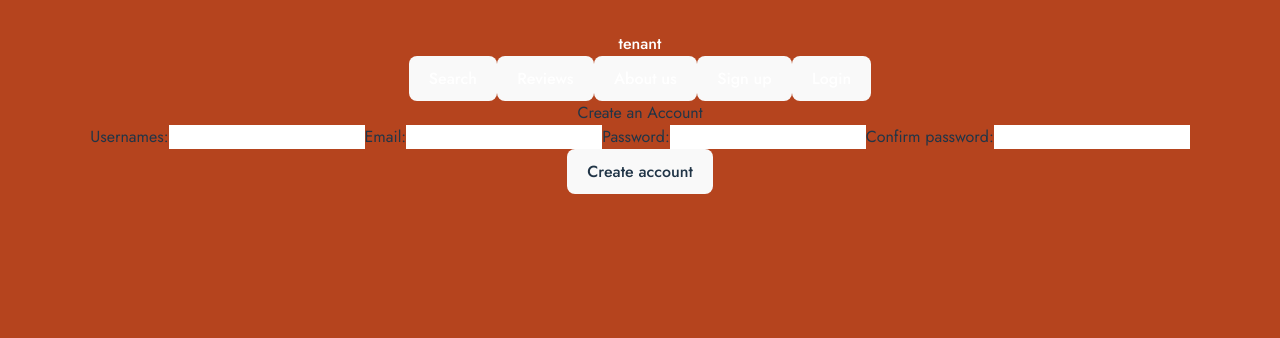
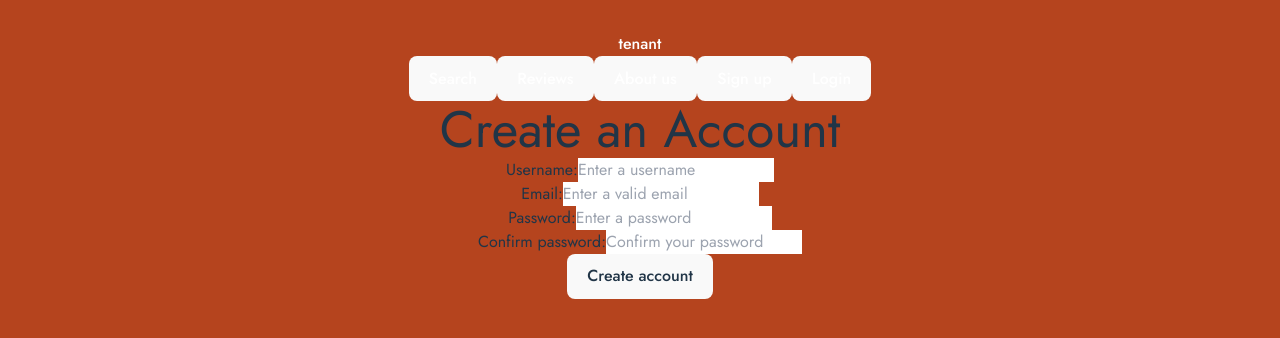
Before and after one commit to garrickhenne/tenant, a React (Vite) app in the folder frontend/: page /signup in a window 1280 px wide. Shown: the top 338 px of the page. Built offline with nearby package versions, Linux system fonts and the light colour scheme.

Commit message:
Import signup form component to be rendered.

```diff
--- a/frontend/src/routes/Signup.jsx
+++ b/frontend/src/routes/Signup.jsx
@@ -1,65 +1,14 @@
-import { useState } from "react";
-import axios from 'axios';
+import SignupForm from "../components/SignupForm";
 
 const Signup = () => {
-  const [username, setUsername] = useState('');
-  const [email, setEmail] = useState('');
-  const [password, setPassword] = useState('');
-  const [confirmPassword, setConfirmPassword] = useState('');
-
-  const handleSubmit = (e) => {
-    e.preventDefault();
-    const newUser = { username, email, password };
-    console.log(newUser)
-    axios.post('/api/signup', newUser)
-      .then(response => {
-        console.log(response.data)
-      })
-      .catch(error => {
-        console.error('Error:', error)
-      });
-  };
 
   return (
-    <div className="signup">
-      <header className="signup-header">Create an Account</header>
-      <form className="signup-fields space-y-4 p-5" onSubmit={handleSubmit}>
-        <label className="text-left">Usernames:</label>
-        <input
-          className="field w-64 h-10 rounded-full border-2 border-black mb-5"
-          type="text"
-          required
-          value={username}
-          onChange={(e) => setUsername(e.target.value)}
-        />
-        <label className="text-left">Email:</label>
-        <input
-          className="field w-64 h-10 rounded-full border-2 border-black mb-5"
-          type="text"
-          required
-          value={email}
-          onChange={(e) => setEmail(e.target.value)}
-        />
-        <label className="text-left">Password:</label>
-        <input
-          className="field w-64 h-10 rounded-full border-2 border-black mb-5"
-          type="text"
-          required
-          value={password}
-          onChange={(e) => setPassword(e.target.value)}
-        />
-        <label className="text-left">Confirm password:</label>
-        <input
-          className="field w-64 h-10 rounded-full border-2 border-black mb-5"
-          type="text"
-          required
-          value={confirmPassword}
-          onChange={(e) => {setConfirmPassword(e.target.value)}}
-        />
-        <button>Create account</button>
-      </form>
-    </div>
-  )
+    <main>
+      <h1>Create an Account</h1>
+
+      <SignupForm />
+    </main>
+  );
 };
 
 export default Signup;
```
